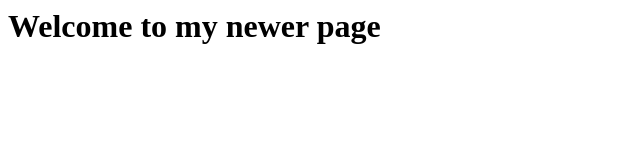
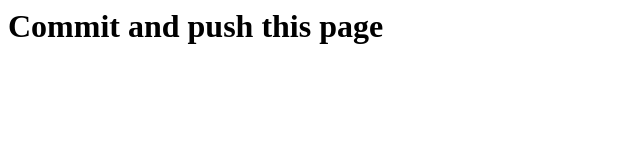
Before and after one commit to JLIM326/jlim326.github.io, a plain HTML site: page index.html in a window 1280 px wide. Shown: the whole page, without its empty margins (0-640 px from the left). Drawn offline with Linux system fonts and the light colour scheme.

Commit message:
Update both Index and README file

```diff
--- a/index.html
+++ b/index.html
@@ -1 +1 @@
-<h1> Welcome to my newer page </h1>
+<h1> Commit and push this page </h1>
```
Also changed, not shown: 1 other file.
